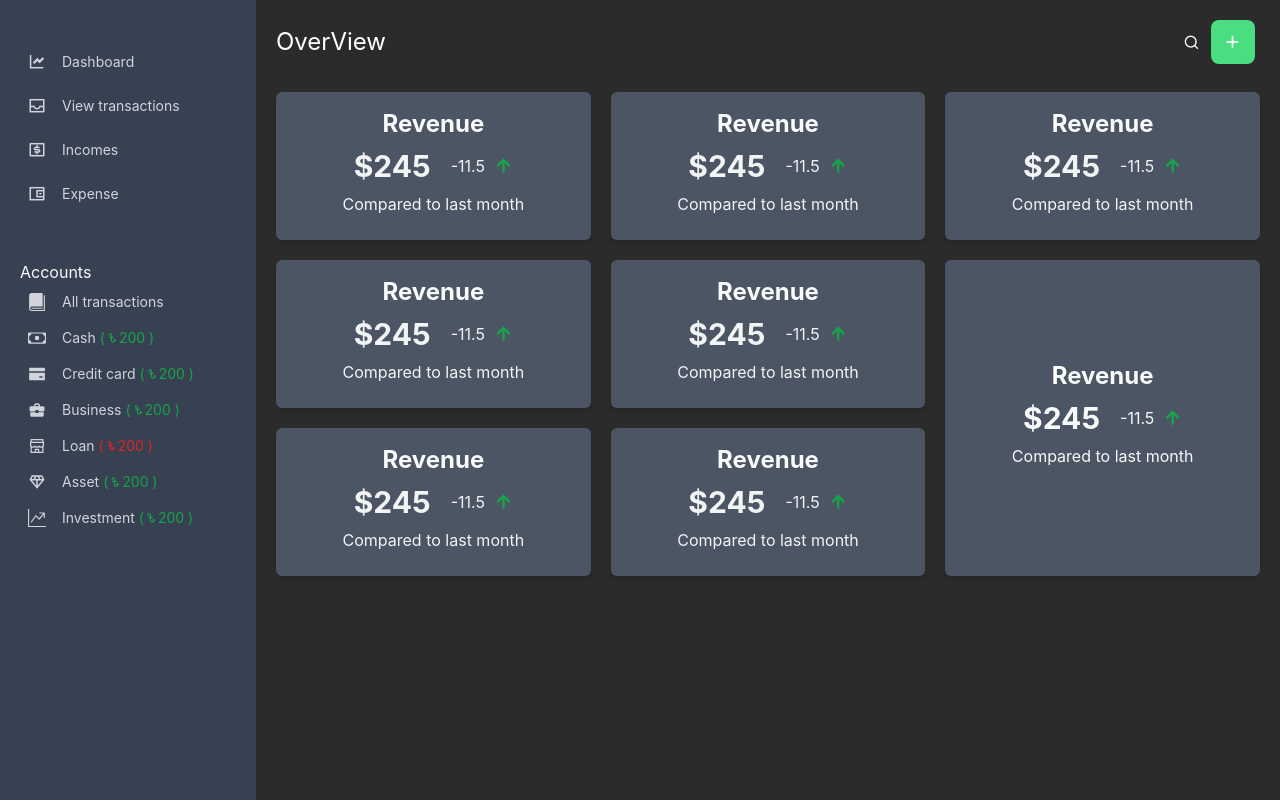
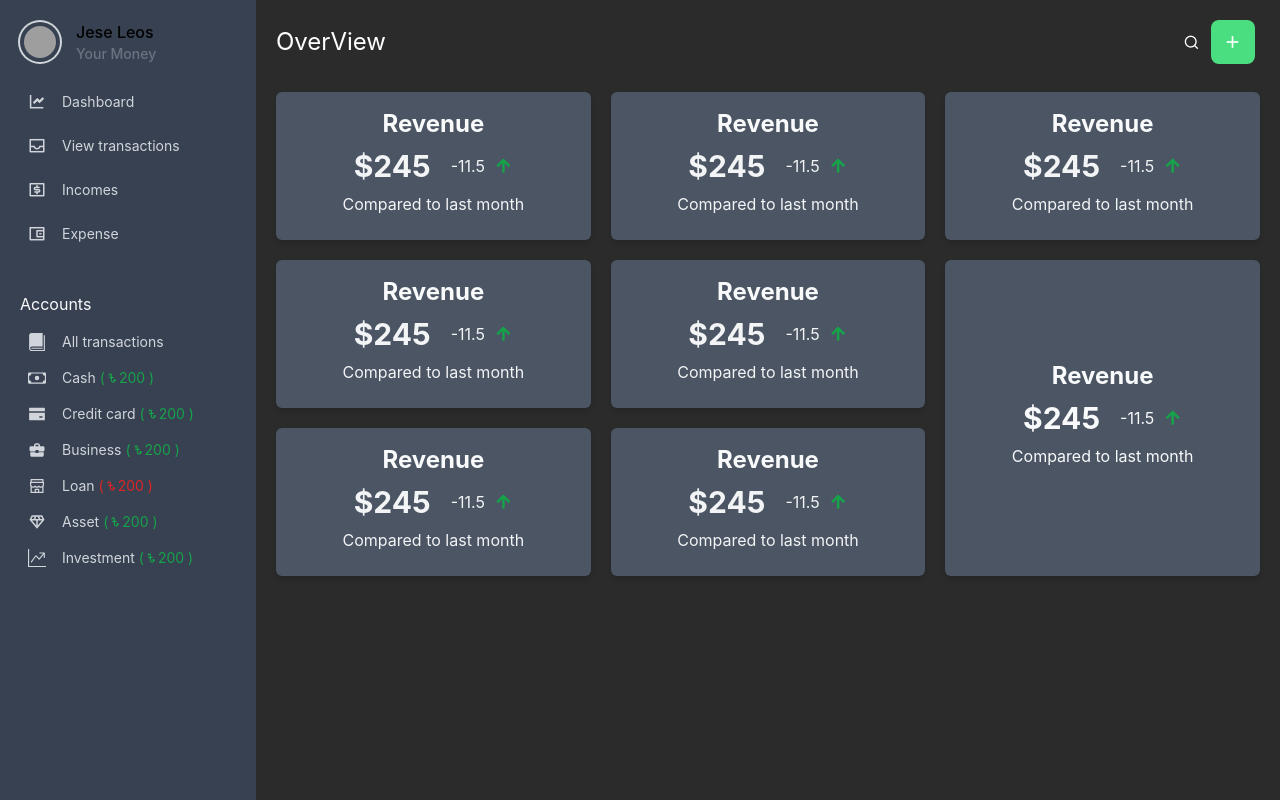
Before and after one commit to naimur-29/SpendWise, a React (Create React App) app: page / in a window 1280 px wide. Built offline with nearby package versions, Linux system fonts and the light colour scheme; grey boxes are pictures that could not be loaded.

Commit message:
sidebar dashboard prototype 1.4 , basic design done

```diff
--- a/src/Billal's file/Layout/SideBar/SideBar.jsx
+++ b/src/Billal's file/Layout/SideBar/SideBar.jsx
@@ -14,14 +14,32 @@ export default function SideBar() {
       <div className="SideBarContainer fixed z-20 top-0 left-0 ">
         <div className="flex">
           <div className="mainContainer w-64  bg-gray-700 h-screen p-5 pt-5 relative duration-300">
+            {/* top account container starts */}
+            <div className="topContainer AccountContainer ">
+              <div className="flex items-center space-x-4 ">
+                <img
+                  className="w-10 h-10 p-1 rounded-full ring-2 ring-gray-300 dark:ring-gray-500 cursor-pointer"
+                  src="https://static.theprint.in/wp-content/uploads/2021/06/Elon-Musk.jpg?compress=true&quality=80&w=376&dpr=2.6"
+                  alt="Bordered avatar"
+                />
+
+                <div className="font-medium dark:text-white">
+                  <div>Jese Leos</div>
+                  <div className="text-sm text-gray-500 dark:text-gray-400">
+                    Your Money
+                  </div>
+                </div>
+              </div>
+            </div>
+            {/* top account container ends */}
             {/* top list items starts  */}
-            <ul className="pt-5 topList ">
+            <ul className="pt-4 topList ">
               <li
                 className={`flex rounded-md p-2 cursor-pointer text-gray-300 hover:bg-gray-50 hover:text-gray-700 text-sm items-center gap-x-4
               `}
               >
                 <div className="icon text-lg">
-                  <i class="ri-line-chart-fill"></i>
+                  <i className="ri-line-chart-fill"></i>
                 </div>
                 <span className={` origin-left duration-200`}>Dashboard</span>
               </li>
@@ -30,7 +48,7 @@ export default function SideBar() {
               `}
               >
                 <div className="icon text-lg">
-                  <i class="ri-inbox-line"></i>
+                  <i className="ri-inbox-line"></i>
                 </div>
                 <span className={` origin-left duration-200`}>
                   View transactions
@@ -41,7 +59,7 @@ export default function SideBar() {
               `}
               >
                 <div className="icon text-lg">
-                  <i class="ri-money-dollar-box-line"></i>
+                  <i className="ri-money-dollar-box-line"></i>
                 </div>
                 <span className={` origin-left duration-200`}>Incomes</span>
               </li>
@@ -50,7 +68,7 @@ export default function SideBar() {
               `}
               >
                 <div className="icon text-lg">
-                  <i class="ri-wallet-2-line"></i>
+                  <i className="ri-wallet-2-line"></i>
                 </div>
                 <span className={` origin-left duration-200`}>Expense</span>
               </li>
@@ -58,8 +76,8 @@ export default function SideBar() {
             {/* top list items ends  */}
 
             {/* bottom list items start  */}
-            <ul className="pt-5 bottomList mt-6 ">
-              <h1 className="text-gray-50">Accounts</h1>
+            <ul className="pt-4 bottomList mt-5 ">
+              <h1 className="text-gray-50 mb-2">Accounts</h1>
               <li
                 className={`flex rounded-md p-2 cursor-pointer text-gray-300 hover:bg-gray-50 hover:text-gray-700 text-sm items-center gap-x-4
               `}
```
